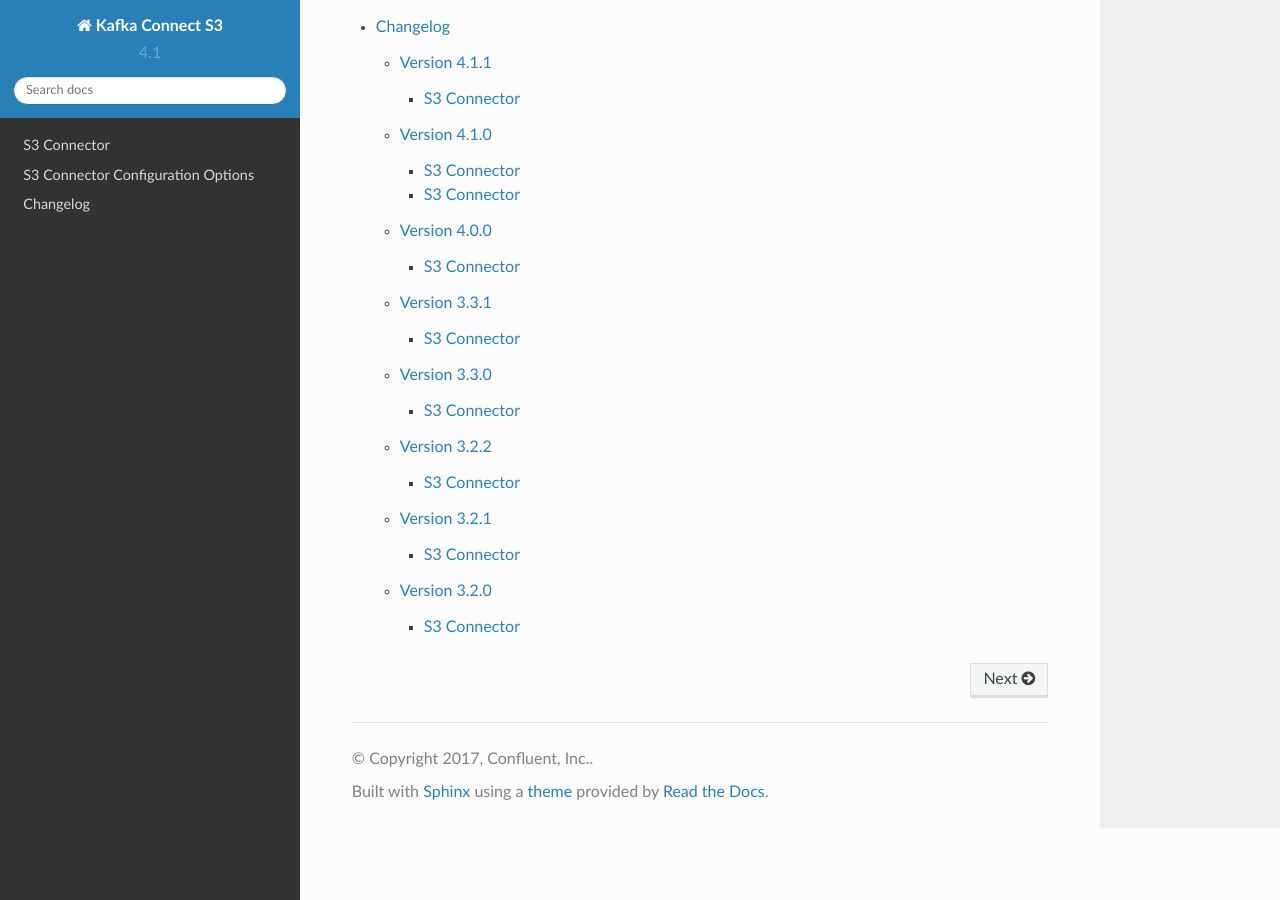
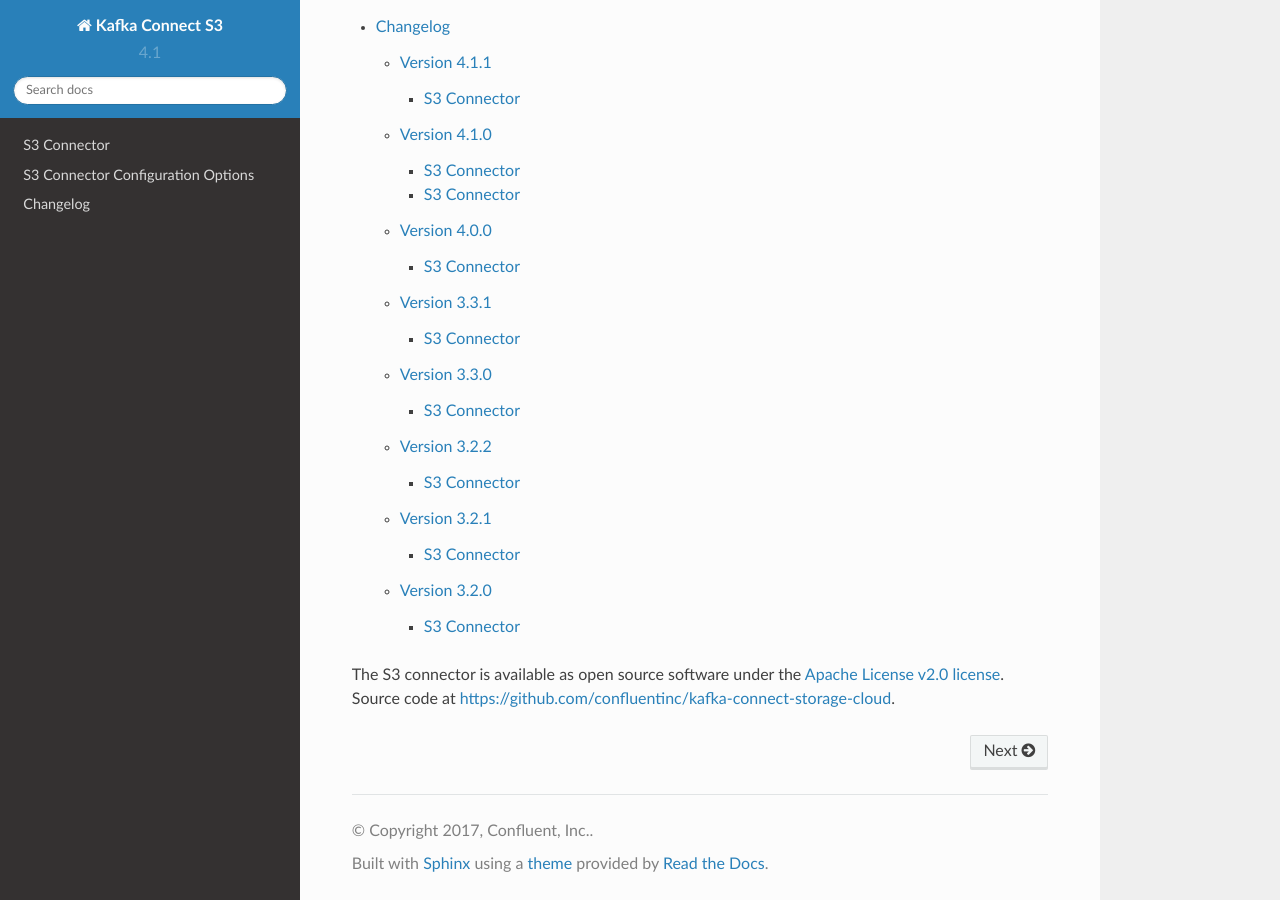
Before and after one commit to confluentinc/kafka-connect-storage-cloud, a Sphinx documentation site: the page built from kafka-connect-s3/docs/index.rst, in a window 1280 px wide and 900 px high, scrolled down 565 px. Built offline with Sphinx 7.4.7 and the Read the Docs theme 2.0.0, drawn with Linux system fonts in a browser that asks for light colours.

Commit message:
DOCS-647 - Add GH repo info and fix title (#192)
* DOCS-422 - Fix non-unique page titles

* DOCS-647 - Add GH repo info to docs

```diff
--- a/kafka-connect-s3/docs/index.rst
+++ b/kafka-connect-s3/docs/index.rst
@@ -11,3 +11,7 @@
    s3_connector
    configuration_options
    changelog
+
+The S3 connector is available as open source software under the
+`Apache License v2.0 license <http://www.apache.org/licenses/LICENSE-2.0>`_.
+Source code at `https://github.com/confluentinc/kafka-connect-storage-cloud <https://github.com/confluentinc/kafka-connect-storage-cloud>`_.
```
